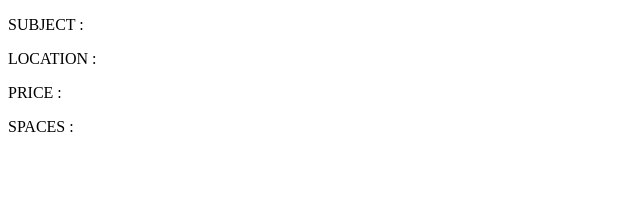
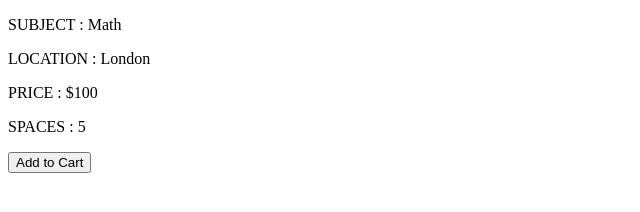
Before and after one commit to naadir27/CartProject, a plain HTML site: page index.html in a window 1280 px wide. Shown: the whole page, without its empty margins (0-640 px from the left). Drawn offline with nearby package versions, Linux system fonts and the light colour scheme.

Commit message:
5th commit

```diff
--- a/index.html
+++ b/index.html
@@ -1,9 +1,7 @@
 <!DOCTYPE html>
 <html lang="en">
 <head>
-    <meta charset="UTF-8">
-    <meta http-equiv="X-UA-Compatible" content="IE=edge">
-    <meta name="viewport" content="width=device-width, initial-scale=1.0">
+
     <script src="https://cdn.jsdelivr.net/npm/vue@2.7.10/dist/vue.js"></script>
     <title>CART</title>
 </head>
@@ -16,17 +14,22 @@
         <p>SPACES :      {{spaces}}</p>
 
     </div>
+
+    <button v-on:click="addToCart">
+        Add to Cart
+    </button>
     <script>
         var app = new Vue({
             el:'#app',
             data:{
-                Subject: "Math",
-                Location: "London",
-                Price:"$100",
-                Spaces:5,
+                subject: "Math",
+                location: "London",
+                price:"$100",
+                spaces:5,
             }
         })
     </script>
 
+
 </body>
 </html>
```
